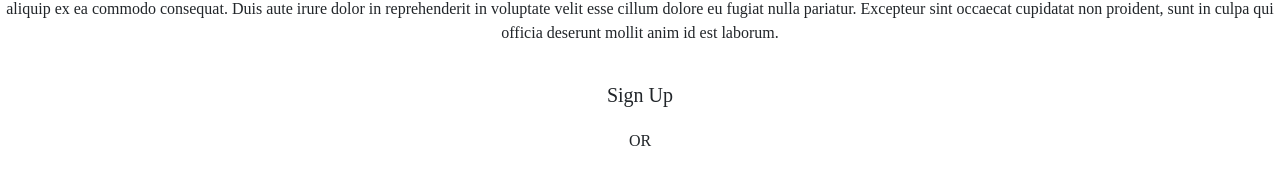
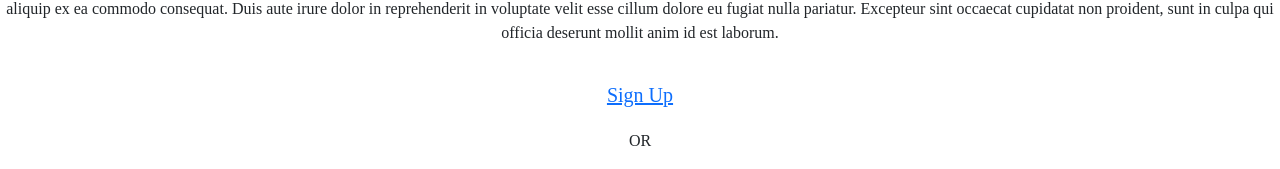
Before and after one commit to AnaG0307/MindFlow, a React (Create React App) app: page / in a window 1280 px wide. Shown: the part 839-1008 px from the top of the page. Built offline with nearby package versions, Linux system fonts and the light colour scheme; a web font is replaced by a local one.

Commit message:
added Register page and css files and png for the page

```diff
--- a/src/Components/Login/Registration.js
+++ b/src/Components/Login/Registration.js
@@ -134,5 +134,6 @@ return (
   </div>
   </div>
   );
-  }
+}
+
 export default Registration
--- a/src/pages/LandingPage/App.js
+++ b/src/pages/LandingPage/App.js
@@ -6,6 +6,8 @@ import LandingImage from "../../assets/LandingImage.png"
 import '../../style/Header.css'
 import '../../style/index.css'
 import Button from 'react-bootstrap/Button';
+import { BrowserRouter as Router, Route, Routes, useNavigate} from 'react-router-dom';
+import { Link } from 'react-router-dom';
 
 
 
@@ -32,7 +34,7 @@ function App() {
     />
     <h4>Your journey starts here</h4>
     <p>Lorem ipsum dolor sit amet, consectetur adipiscing elit, sed do eiusmod tempor incididunt ut labore et dolore magna aliqua. Ut enim ad minim veniam, quis nostrud exercitation ullamco laboris nisi ut aliquip ex ea commodo consequat. Duis aute irure dolor in reprehenderit in voluptate velit esse cillum dolore eu fugiat nulla pariatur. Excepteur sint occaecat cupidatat non proident, sunt in culpa qui officia deserunt mollit anim id est laborum.</p>
-    <Button variant="signup" size="lg">Sign Up</Button>{' '}
+    <Button variant="signup" size="lg"><Link to="registerpage.js">Sign Up</Link></Button>{' '}
     <p>OR</p>
     <Button variant="login" size="lg">Log in</Button>{' '}
     </div>
```
Also changed, not shown: src/pages/RegisterPage/registerpage.js (added, +10 -0 lines), src/assets/RegisterPage.png (added), src/style/RegisterPage.css (added), 1 other file (tests, documents, lock files or other folders).
